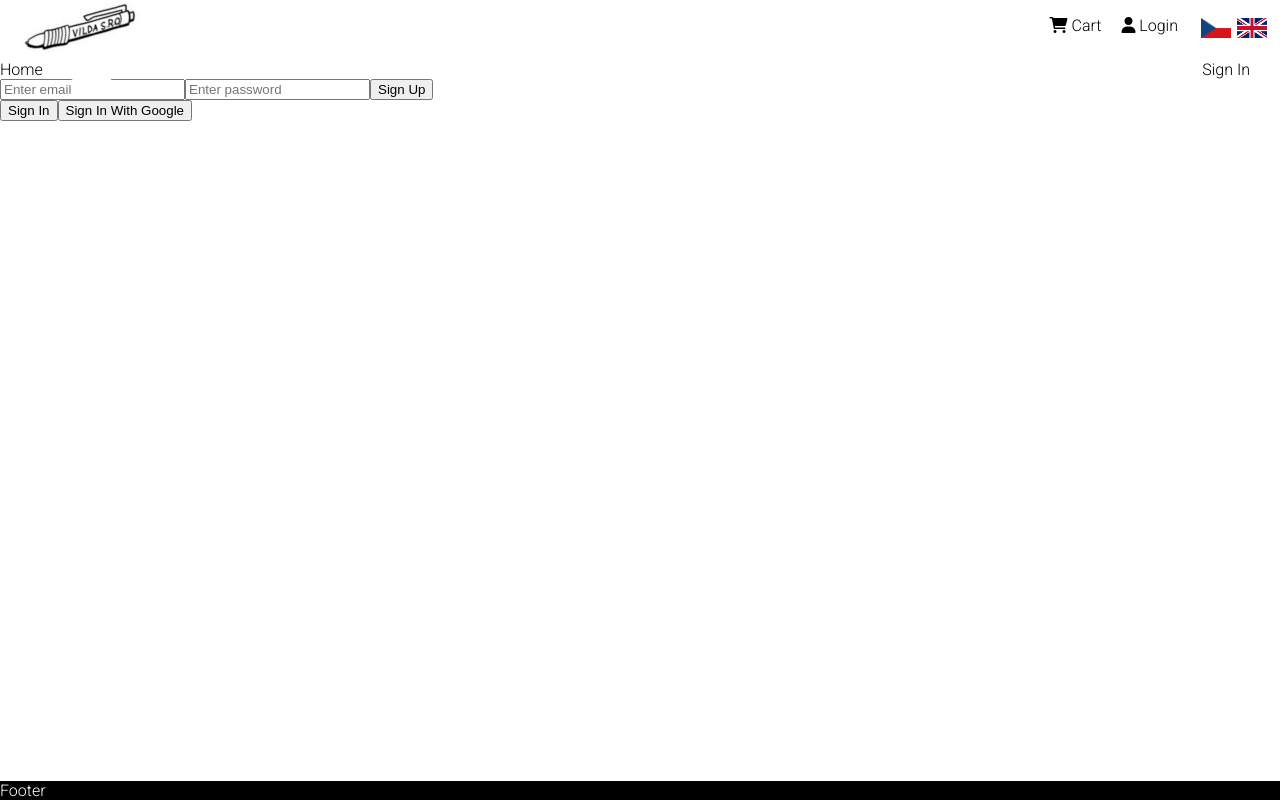
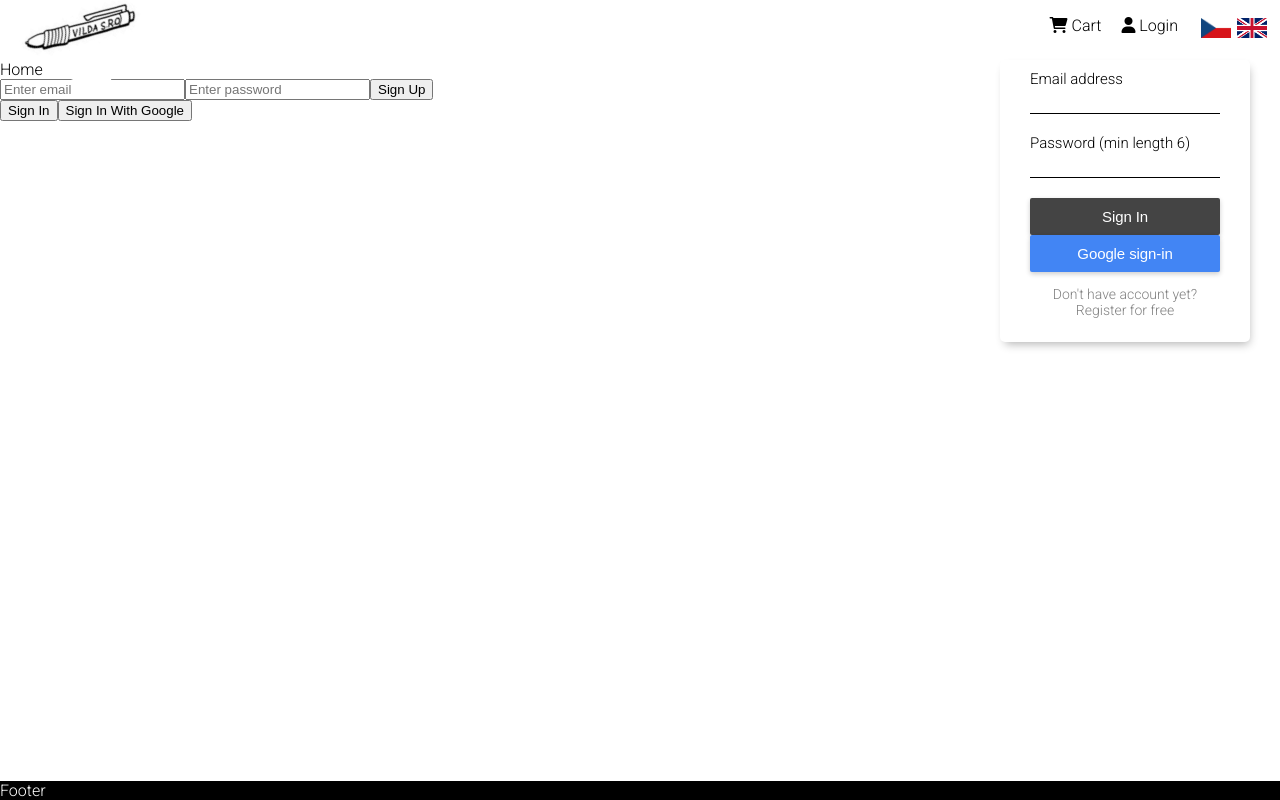
Before and after one commit to Milan-Tuma/propiskarny-vilda, a React (Create React App) app: page /authentication in a window 1280 px wide. Both pictures are taken after a click on the element "Login". Built offline with nearby package versions, Linux system fonts and the light colour scheme.

Commit message:
Creates sign-in form with styling

```diff
--- a/src/components/Authentication/Auth.js
+++ b/src/components/Authentication/Auth.js
@@ -1,7 +1,39 @@
+import { useState } from 'react';
+
+import SignIn from './SignIn';
+import SignUp from './SignUp';
+
 import classes from './Auth.module.css';
 
-const SignIn = () => {
-	return <div className={classes.wrapper}>Sign In</div>;
+const signInData = {
+	en: {
+		reg: "Don't have account yet? Register for free",
+		sign: 'Already have account? Sign in here',
+	},
+	cs: {
+		reg: 'Nemáte vytvořený účet? Registrujte se zdarma',
+		sign: 'Již máte účet? Přihlašte se zde',
+	},
 };
 
-export default SignIn;
+const Auth = ({ lang, onClose }) => {
+	const [register, setRegister] = useState(false);
+
+	const onRegisterClick = () => {
+		setRegister(!register);
+	};
+
+	return (
+		<>
+			<div className={classes.wrapper}>
+				<div>{register ? <SignUp lang={lang} /> : <SignIn lang={lang} />}</div>
+				<p onClick={onRegisterClick} className={classes.register}>
+					{register ? signInData[lang].sign : signInData[lang].reg}
+				</p>
+			</div>
+			<div className={classes.background} onClick={() => onClose(false)} />
+		</>
+	);
+};
+
+export default Auth;
--- a/src/components/Authentication/Auth.module.css
+++ b/src/components/Authentication/Auth.module.css
@@ -1,5 +1,25 @@
+.background {
+  position: fixed;
+  width: 100%;
+  height: 100%;
+  top: 60px;
+  z-index: 10;
+}
+
 .wrapper {
   position: fixed;
   right: 30px;
   top: 60px;
+  width: 25rem;
+  z-index: 20;
+  box-shadow: 2px 5px 10px -3px rgba(0,0,0,0.3);
+  padding: 1rem 3rem;
+  border-radius: 5px;
 }
+
+.register {
+  color: grey;
+  font-size: 1.4rem;
+  cursor: pointer;
+  text-align: center;
+}
--- a/src/components/Authentication/SignIn.js
+++ b/src/components/Authentication/SignIn.js
@@ -0,0 +1,79 @@
+import { useState, useContext } from 'react';
+import { signInWithEmailAndPassword } from 'firebase/auth';
+
+import { AuthContext } from '../../utils/context/auth-context';
+import { emailAuth, googleSignIn } from '../../utils/firebase/auth';
+
+import classes from './SignIn.module.css';
+
+const signInData = {
+	en: {
+		email: 'Email address',
+		pwd: 'Password (min length 6)',
+		btn1: 'Sign In',
+		btn2: 'Google sign-in',
+	},
+	cs: {
+		email: 'Emailová adresa',
+		pwd: 'Heslo (min 6 znaků)',
+		btn1: 'Přihlášení',
+		btn2: 'Přihlášení pomocí Google',
+	},
+};
+
+const SignIn = ({ lang }) => {
+	const [email, setEmail] = useState('');
+	const [password, setPassword] = useState('');
+
+	const { user, setUser } = useContext(AuthContext);
+
+	const signInFormHandler = async (e) => {
+		e.preventDefault();
+		const authData = await emailAuth(
+			signInWithEmailAndPassword,
+			email,
+			password
+		);
+		setUser(authData.user);
+	};
+
+	const googleSignInHandler = async () => {
+		const authData = await googleSignIn();
+		setUser(authData.user);
+	};
+
+	console.log(user);
+
+	return (
+		<div className={classes.wrapper}>
+			<form onSubmit={signInFormHandler}>
+				<div className={classes.formInput}>
+					<label>{signInData[lang].email}</label>
+					<input
+						type="email"
+						onChange={(e) => setEmail(e.target.value)}
+						value={email}
+					/>
+				</div>
+				<div className={classes.formInput}>
+					<label>{signInData[lang].pwd}</label>
+					<input
+						type="password"
+						onChange={(e) => setPassword(e.target.value)}
+						value={password}
+						minLength={6}
+					/>
+				</div>
+				<button className={classes.btn}>{signInData[lang].btn1}</button>
+			</form>
+			<button
+				className={`${classes.btn} ${classes['btn-google']}`}
+				onClick={googleSignInHandler}
+			>
+				{signInData[lang].btn2}
+			</button>
+		</div>
+	);
+};
+
+export default SignIn;
--- a/src/components/Authentication/SignIn.module.css
+++ b/src/components/Authentication/SignIn.module.css
@@ -0,0 +1,44 @@
+.wrapper {
+  font-size: 1.5rem;
+}
+
+.wrapper input {
+  border: none;
+  border-bottom: 1px solid black;
+  width: 100%;
+  padding: 0.5rem 0;
+}
+
+.wrapper input:focus {
+  outline: none;
+}
+
+.formInput {
+  padding-bottom: 2rem;
+}
+
+.btn {
+  background-color: #444;
+  color: white;
+  font-weight: 500;
+  font-size: 1.5rem;
+  letter-spacing: -0.1px;
+  border: none;
+  border-radius: 2px;
+  width: 100%;
+  padding: 1rem 0;
+  cursor: pointer;
+  box-shadow: 0 2px 5px rgba(0, 0, 0, 0.2);
+}
+
+.btn:hover {
+  background-color: #333;
+}
+
+.btn-google {
+  background-color: #4285F4;
+}
+
+.btn-google:hover {
+  background-color: #317af0;
+}
--- a/src/components/Authentication/SignUp.js
+++ b/src/components/Authentication/SignUp.js
@@ -0,0 +1,5 @@
+const SignUp = () => {
+	return <div>Sign Up</div>;
+};
+
+export default SignUp;
--- a/src/components/Layout/Navbar.js
+++ b/src/components/Layout/Navbar.js
@@ -5,7 +5,7 @@ import { useContext } from 'react';
 import { LangContext } from '../../utils/context/lang-context';
 
 import classes from './Navbar.module.css';
-import SignIn from '../Authentication/Auth';
+import Auth from '../Authentication/Auth';
 
 const navData = {
 	en: {
@@ -53,7 +53,7 @@ const Navbar = () => {
 					</div>
 				</div>
 			</nav>
-			{openAuth && <SignIn />}
+			{openAuth && <Auth lang={language} onClose={setOpenAuth} />}
 		</>
 	);
 };
```
